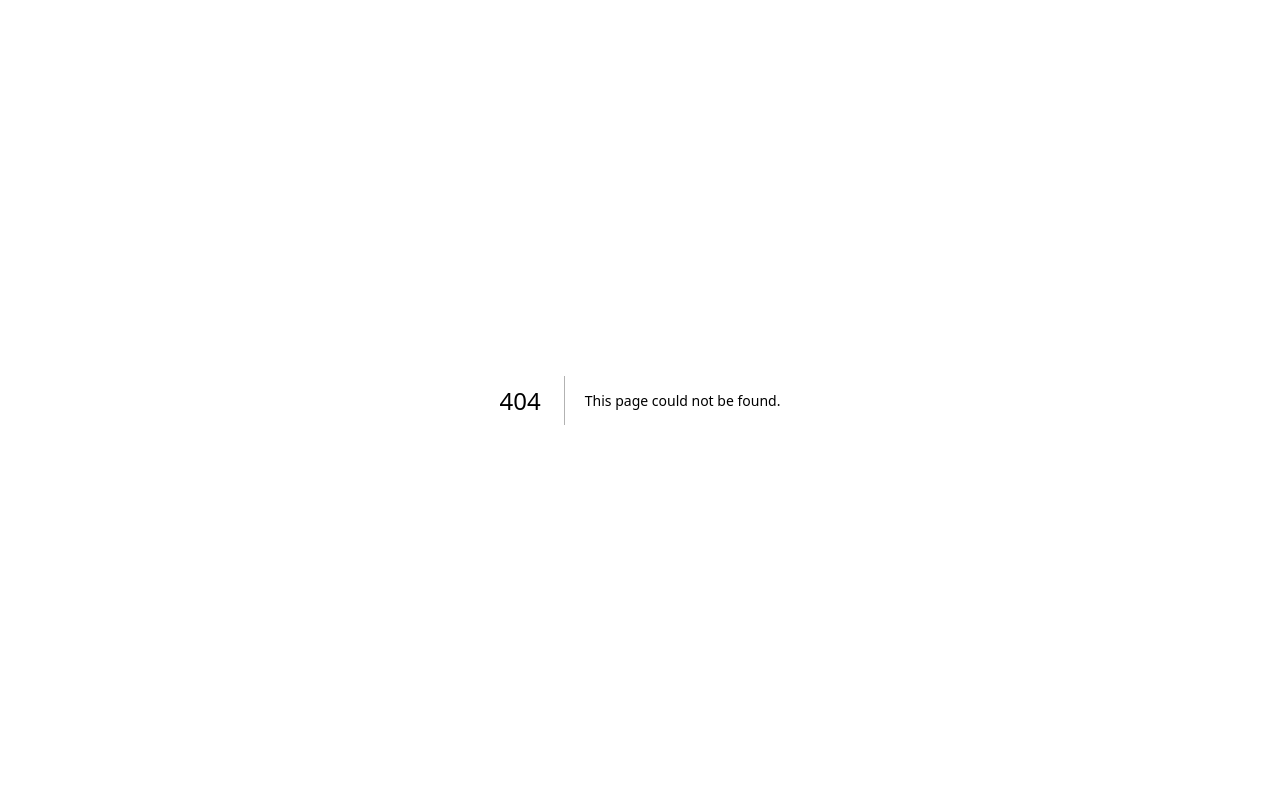
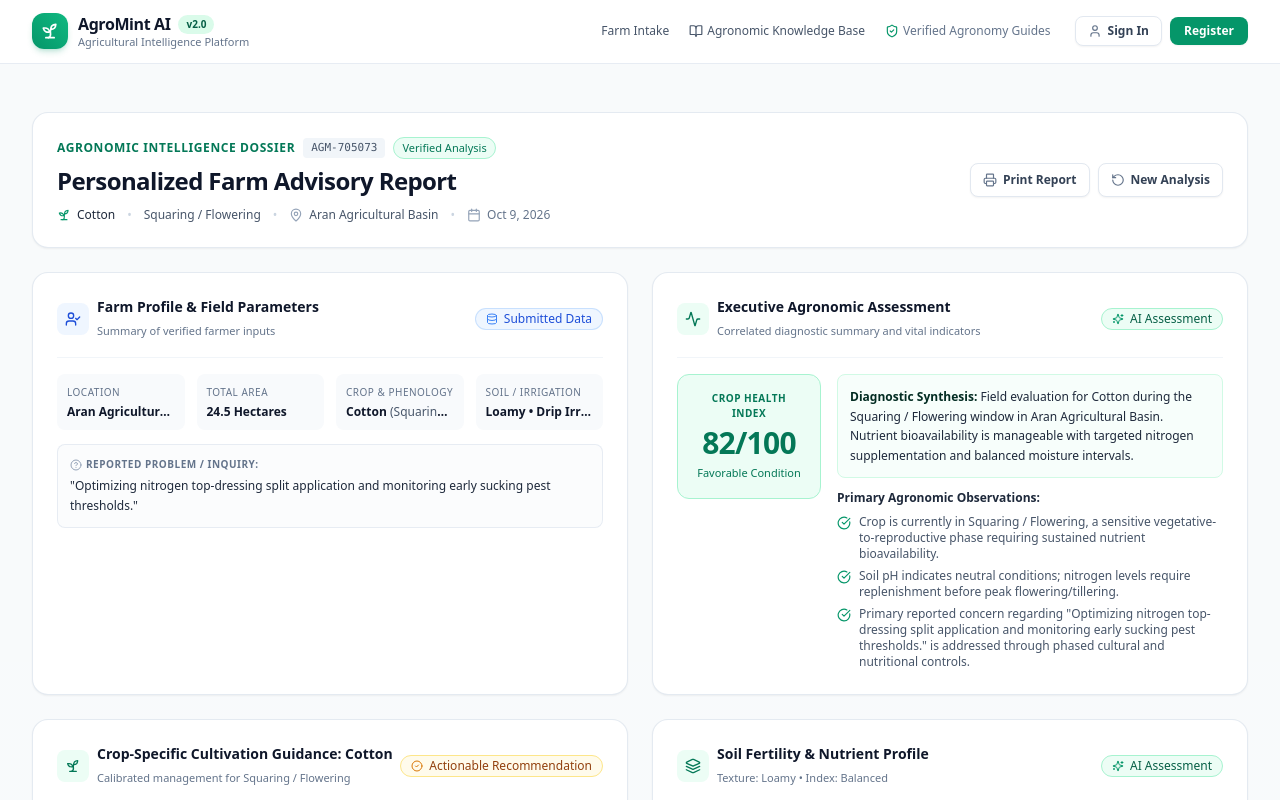
Before and after one commit to sadiqmustafayev/AgroMint, a Next.js app: page /analyze in a window 1280 px wide. Before the commit this address had no page. Shown: the top 800 px of the page. Built offline with nearby package versions, Linux system fonts and the light colour scheme.

Commit message:
feat: assemble complete ResultsDashboard and /analyze page

```diff
--- /dev/null
+++ b/src/app/analyze/page.tsx
@@ -0,0 +1,88 @@
+'use client';
+
+import React, { useState, useEffect } from 'react';
+import { useRouter } from 'next/navigation';
+import { Navbar } from '../../components/layout/Navbar';
+import { Footer } from '../../components/layout/Footer';
+import { LoadingAnalysis } from '../../components/analysis/LoadingAnalysis';
+import { ResultsDashboard } from '../../components/dashboard/ResultsDashboard';
+import { generateMockAdvisoryReport } from '../../lib/mockAdvisory';
+import { FarmSubmissionPayload } from '../../types/farm';
+import { AgronomicAdvisoryReport } from '../../types/advisory';
+
+export default function AnalyzePage() {
+  const router = useRouter();
+  const [isLoading, setIsLoading] = useState(true);
+  const [report, setReport] = useState<AgronomicAdvisoryReport | null>(null);
+
+  useEffect(() => {
+    let payload: Partial<FarmSubmissionPayload> = {};
+    try {
+      if (typeof window !== 'undefined') {
+        const stored = window.sessionStorage.getItem('agromint_submission');
+        if (stored) {
+          payload = JSON.parse(stored);
+        }
+      }
+    } catch (e) {
+      console.warn('Error reading session data:', e);
+    }
+
+    // Default sample if accessed directly without submission
+    if (!payload.region && !payload.crop) {
+      payload = {
+        region: 'Aran Agricultural Basin',
+        district: 'Yevlakh',
+        farmAreaHectares: 24.5,
+        crop: 'Cotton',
+        growthStage: 'Squaring / Flowering',
+        soilType: 'Loamy',
+        soilMode: 'manual',
+        soilMetrics: {
+          ph: 7.2,
+          organicMatterPct: 2.1,
+          nitrogenPpm: 28,
+          phosphorusPpm: 19,
+          potassiumPpm: 190,
+          salinityEc: 1.1,
+        },
+        irrigationMethod: 'Drip Irrigation',
+        waterSource: 'Deep Borewell / Groundwater',
+        mainProblem:
+          'Optimizing nitrogen top-dressing split application and monitoring early sucking pest thresholds.',
+      };
+    }
+
+    const generated = generateMockAdvisoryReport(payload);
+    setReport(generated);
+  }, []);
+
+  const handleReset = () => {
+    try {
+      if (typeof window !== 'undefined') {
+        window.sessionStorage.removeItem('agromint_submission');
+      }
+    } catch (e) {
+      // ignore
+    }
+    router.push('/');
+  };
+
+  return (
+    <div className="min-h-screen flex flex-col bg-slate-50/60">
+      <Navbar />
+
+      <main className="flex-1 py-8 sm:py-12">
+        <div className="mx-auto max-w-7xl px-4 sm:px-6 lg:px-8">
+          {isLoading ? (
+            <LoadingAnalysis onComplete={() => setIsLoading(false)} durationMs={2000} />
+          ) : (
+            report && <ResultsDashboard report={report} onReset={handleReset} />
+          )}
+        </div>
+      </main>
+
+      <Footer />
+    </div>
+  );
+}
--- /dev/null
+++ b/src/components/dashboard/ResultsDashboard.tsx
@@ -0,0 +1,84 @@
+import React from 'react';
+import { AgronomicAdvisoryReport } from '../../types/advisory';
+import { ResultsHeader } from './ResultsHeader';
+import { FarmProfileCard } from './FarmProfileCard';
+import { MainFindingsCard } from './MainFindingsCard';
+import { CropAdvisoryCard } from './CropAdvisoryCard';
+import { SoilNutrientCard } from './SoilNutrientCard';
+import { FertilizerCard } from './FertilizerCard';
+import { IrrigationCard } from './IrrigationCard';
+import { PlantProtectionCard } from './PlantProtectionCard';
+import { ActionStepsCard } from './ActionStepsCard';
+import { UncertaintiesCard } from './UncertaintiesCard';
+import { CitationsCard } from './CitationsCard';
+
+interface ResultsDashboardProps {
+  report: AgronomicAdvisoryReport;
+  onReset?: () => void;
+  className?: string;
+}
+
+export function ResultsDashboard({
+  report,
+  onReset,
+  className = '',
+}: ResultsDashboardProps) {
+  return (
+    <div className={`space-y-6 ${className}`}>
+      {/* Header with summary badges & actions */}
+      <ResultsHeader
+        reportId={report.id}
+        crop={report.farmProfile.crop}
+        region={report.farmProfile.region}
+        growthStage={report.farmProfile.growthStage}
+        createdAt={report.createdAt}
+        onReset={onReset}
+      />
+
+      {/* 2-Column Responsive Card Grid */}
+      <div className="grid grid-cols-1 gap-6 lg:grid-cols-2">
+        {/* Card 1: Submitted Farm Profile */}
+        <FarmProfileCard profile={report.farmProfile} />
+
+        {/* Card 2: Executive Findings & Health Score */}
+        <MainFindingsCard
+          healthScore={report.overallHealthScore}
+          summaryDiagnosis={report.summaryDiagnosis}
+          findings={report.mainFindings}
+        />
+
+        {/* Card 3: Crop-Specific Cultivation Guidance */}
+        <CropAdvisoryCard
+          crop={report.farmProfile.crop}
+          stage={report.farmProfile.growthStage}
+          guidance={report.cropSpecificGuidance}
+        />
+
+        {/* Card 4: Soil Fertility Profile & Gauges */}
+        <SoilNutrientCard soilFertility={report.soilFertility} />
+
+        {/* Card 5: Fertilizer Advisory & AgroSphere Link */}
+        <div className="lg:col-span-2">
+          <FertilizerCard fertilizerAdvisory={report.fertilizerAdvisory} />
+        </div>
+
+        {/* Card 6: Irrigation Management */}
+        <IrrigationCard irrigation={report.irrigationAdvisory} />
+
+        {/* Card 7: Plant Protection & AgroSphere Link */}
+        <PlantProtectionCard plantProtection={report.plantProtection} />
+
+        {/* Card 8: Action Steps Schedule */}
+        <div className="lg:col-span-2">
+          <ActionStepsCard actions={report.actionSteps} />
+        </div>
+
+        {/* Card 9: Uncertainties and Gaps */}
+        <UncertaintiesCard uncertainties={report.uncertaintiesAndGaps} />
+
+        {/* Card 10: Scientific Citations */}
+        <CitationsCard citations={report.scientificCitations} />
+      </div>
+    </div>
+  );
+}
```
Also changed, not shown: 1 other file (tests, documents, lock files or other folders).
